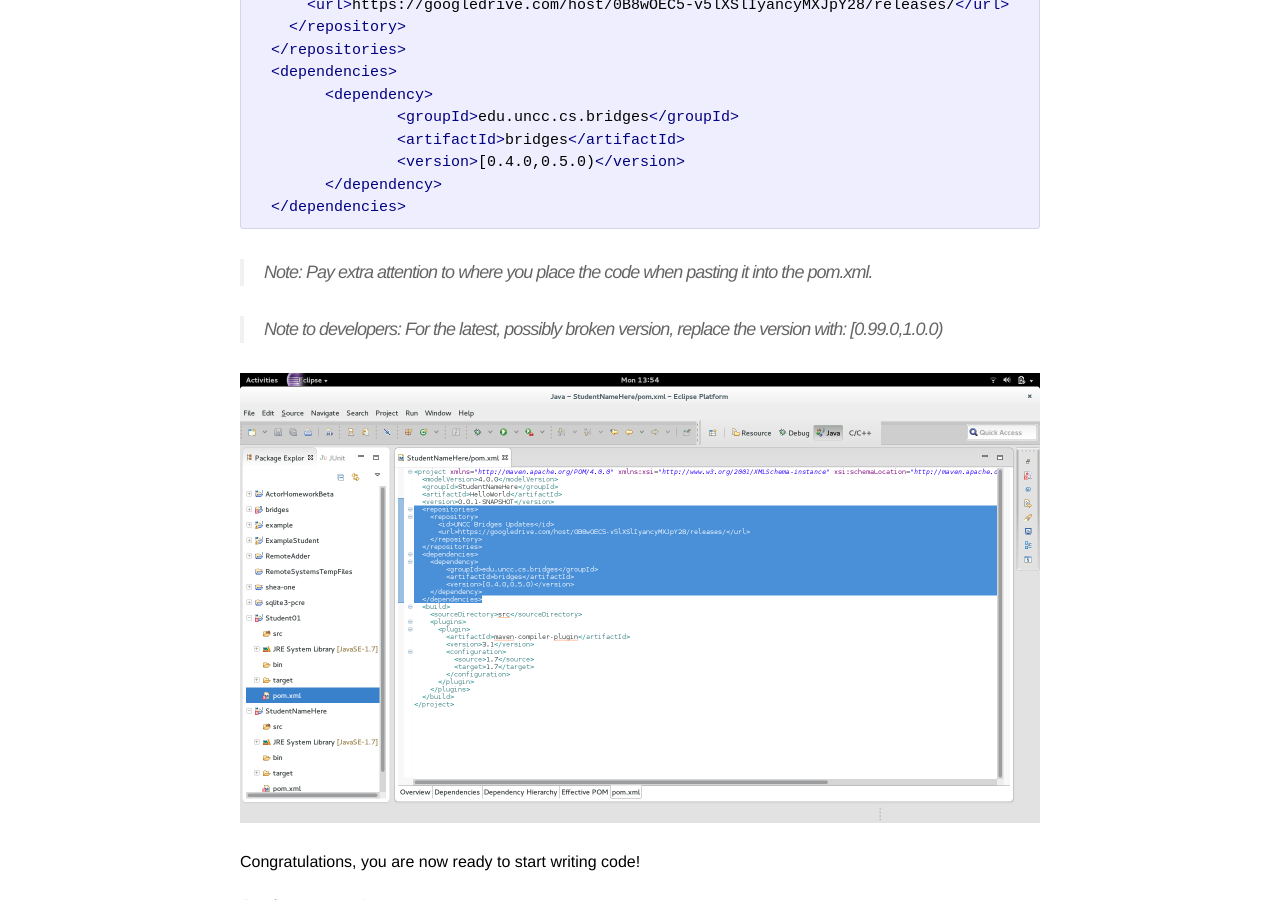
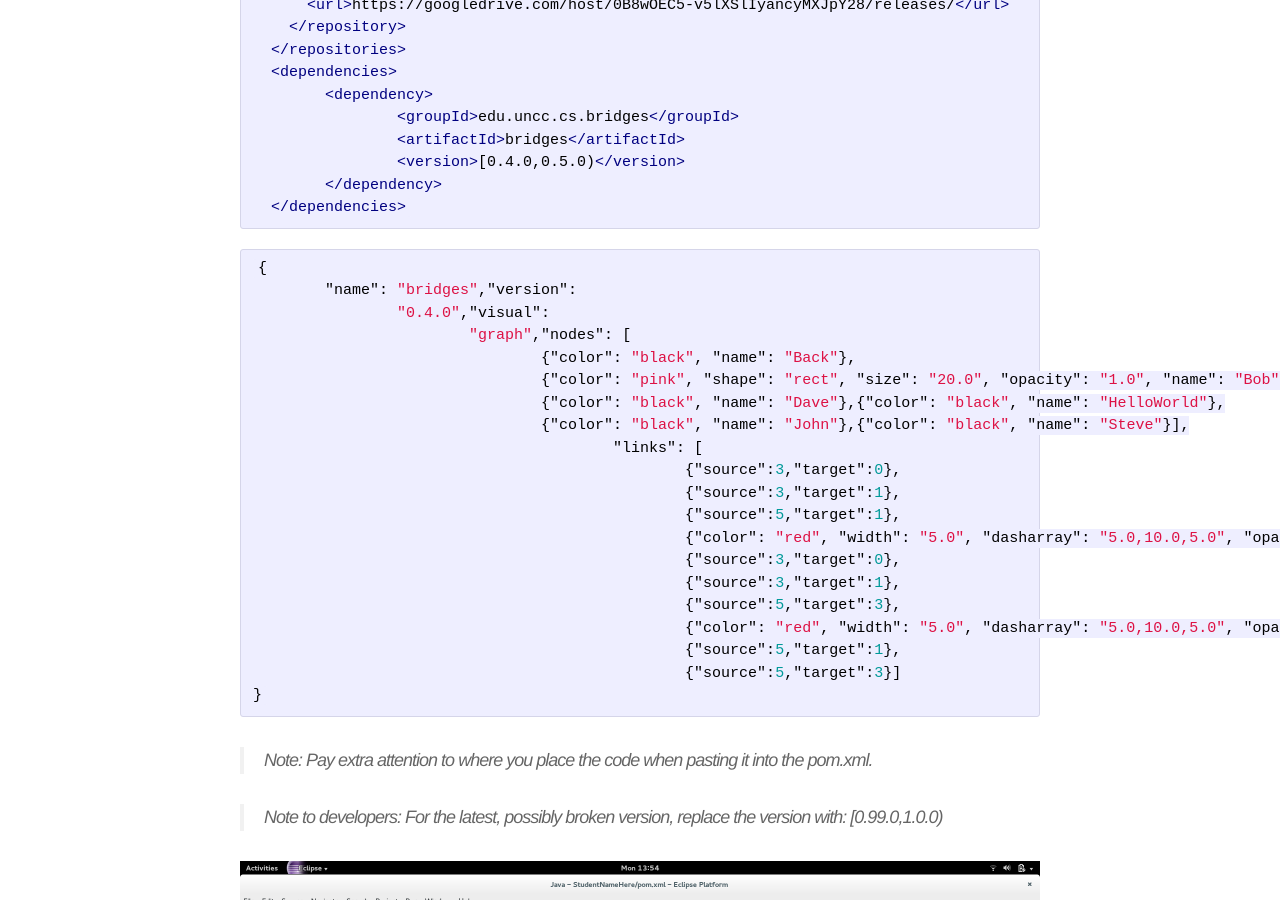
Before and after one commit to Dismembered/Dismembered.github.io, a Jekyll site: the page built from _posts/2014-06-23-HelloWorld-Tutorial_part1.markdown, in a window 1280 px wide and 900 px high, scrolled down 3721 px. Built offline with Jekyll 4.4.1, drawn with Linux system fonts in a browser that asks for light colours.

Commit message:
Update 2014-06-23-HelloWorld-Tutorial_part1.markdown

```diff
--- a/_posts/2014-06-23-HelloWorld-Tutorial_part1.markdown
+++ b/_posts/2014-06-23-HelloWorld-Tutorial_part1.markdown
@@ -65,6 +65,29 @@ Go to the Bridges website found [here](http://bridges.cs.uncc.edu/login) and cre
   </dependencies>
 {% endhighlight %}
 
+{% highlight json %}
+{
+	"name": "bridges","version":
+		"0.4.0","visual":
+			"graph","nodes": [
+				{"color": "black", "name": "Back"},
+				{"color": "pink", "shape": "rect", "size": "20.0", "opacity": "1.0", "name": "Bob"},
+				{"color": "black", "name": "Dave"},{"color": "black", "name": "HelloWorld"},
+				{"color": "black", "name": "John"},{"color": "black", "name": "Steve"}],
+					"links": [
+						{"source":3,"target":0},
+						{"source":3,"target":1},
+						{"source":5,"target":1},
+						{"color": "red", "width": "5.0", "dasharray": "5.0,10.0,5.0", "opacity": "0.5", "source":2,"target":4},
+						{"source":3,"target":0},
+						{"source":3,"target":1},
+						{"source":5,"target":3},
+						{"color": "red", "width": "5.0", "dasharray": "5.0,10.0,5.0", "opacity": "0.5", "source":2,"target":4},
+						{"source":5,"target":1},
+						{"source":5,"target":3}]
+}
+{% endhighlight %}
+
 > Note: Pay extra attention to where you place the code when pasting it into the pom.xml.
 
 > Note to developers: For the latest, possibly broken version, replace the version with:
```
